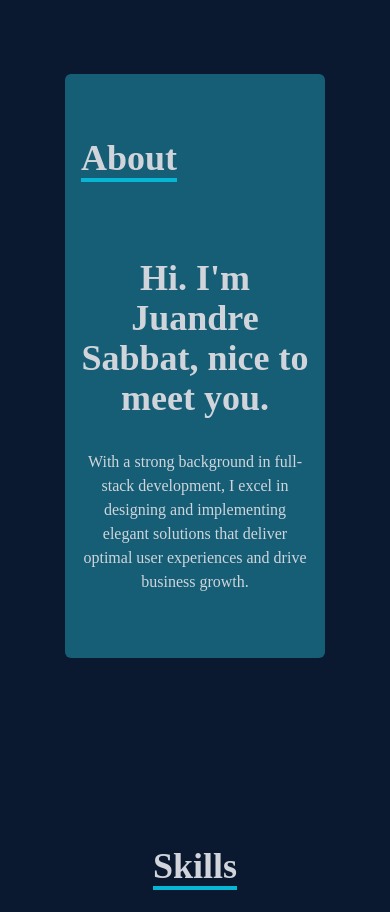
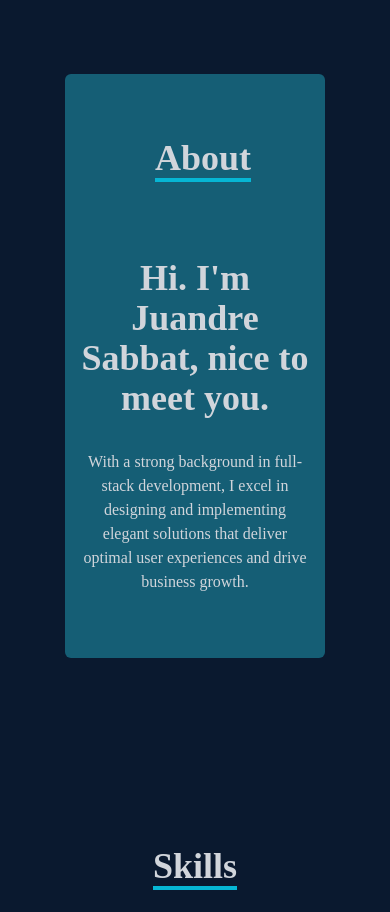
Before and after one commit to sabbatj/react-portfolio-js, a React (Create React App) app: page / in a window 390 px wide. Shown: the part 900-1812 px from the top of the page. Built offline with nearby package versions, Linux system fonts and the light colour scheme.

Commit message:
Update about.screen.tsx

```diff
--- a/src/screens/about/about.screen.tsx
+++ b/src/screens/about/about.screen.tsx
@@ -4,7 +4,7 @@ const About = () => {
       <div className="flex flex-col justify-center items-center w-full h-full">
         <div className="py-16 rounded-md bg-cyan-800 flex flex-col justify-center items-center w-4/6">
           <div className="max-w-[400px] w-full grid sm:grid-cols-2 gap-8 mb-4">
-            <div className="sm:text-center pb-8 pl-4">
+            <div className="text-center pb-8 pl-4">
               <p className="text-4xl font-bold inline border-b-4 border-cyan-500">About</p>
             </div>
             <div></div>
```
